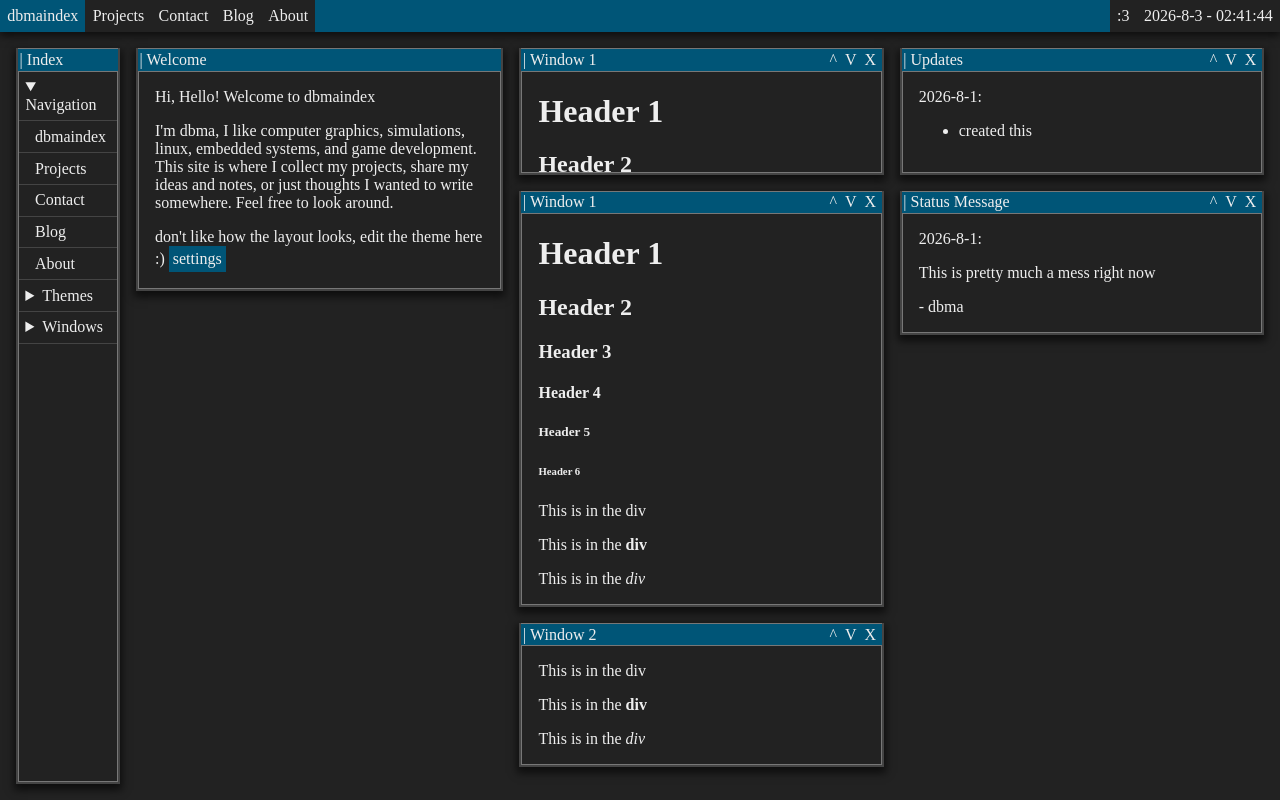
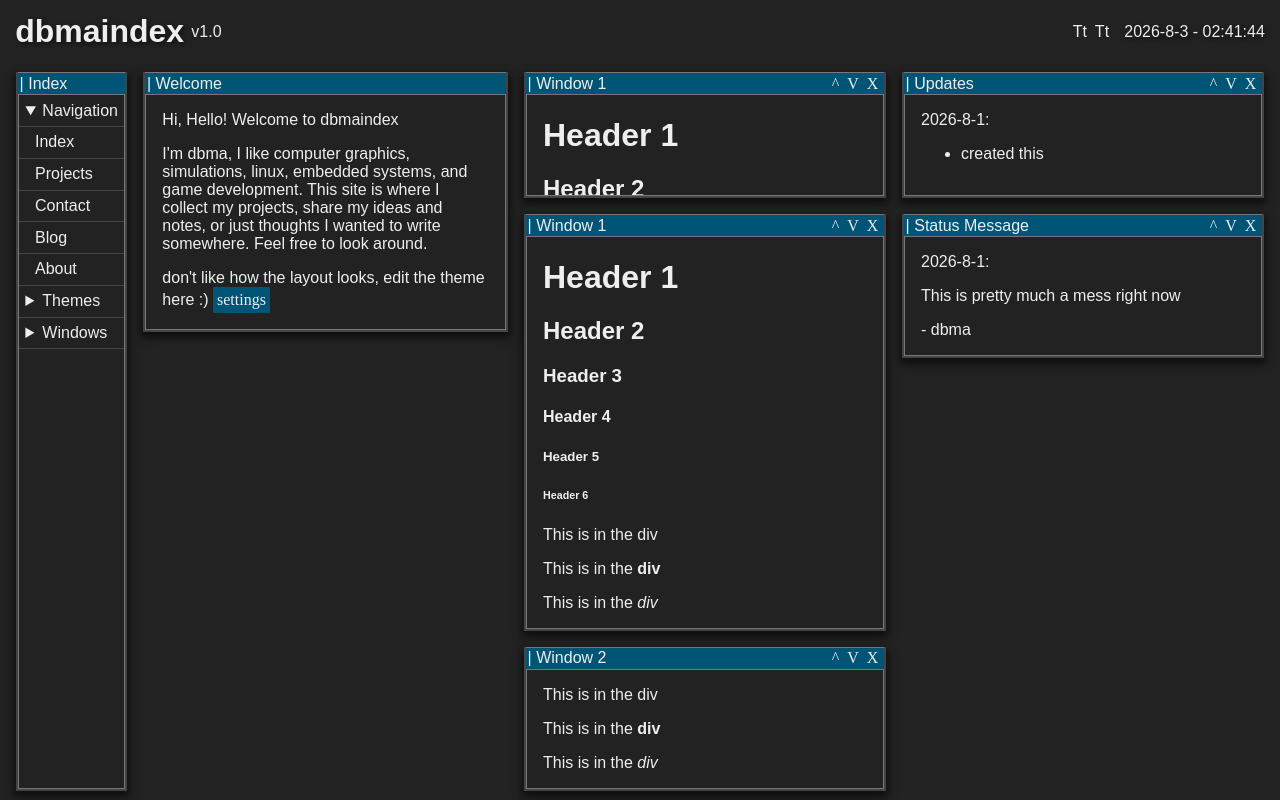
Before and after one commit to bmazx/dbmaindex, a plain HTML site: page index.html in a window 1280 px wide. Drawn offline with Linux system fonts and the light colour scheme; a web font is replaced by a local one.

Commit message:
remodify header

```diff
--- a/index.html
+++ b/index.html
@@ -11,24 +11,22 @@
 <body id="home">
 <div class="header">
     <div class="workspaces">
-        <a class="workspaces-sel" href="index.html">dbmaindex</a>
-        <a href="projects.html">Projects</a>
-        <a href="contact.html">Contact</a>
-        <a href="blog/blog.html">Blog</a>
-        <a href="about.html">About</a>
+        <h1><a href="index.html">dbmaindex</a></h1>
     </div>
     <div class="header-title">
+        v1.0
     </div>
     <div class="status">
-        <p id="date">status</p>
-        <a href="">:3</a>
+        <p id="date" class="status-time">date</p>
+        <div class="status-button" onclick="toggleFont()">Tt</div>
+        <div class="status-button" onclick="toggleFont()">Tt</div>
     </div>
 </div>
 <div class="viewport">
-    <window-box id="side-menu" class="side-menu" name="Index" btn="false" style="width:100px;">
+    <window-box id="side-menu" class="side-menu" name="Index" btn="false">
         <details open>
             <summary>Navigation</summary>
-            <a href="index.html">dbmaindex</a>
+            <a href="index.html">Index</a>
             <a href="projects.html">Projects</a>
             <a href="contact.html">Contact</a>
             <a href="blog/blog.html">Blog</a>
--- a/scripts.js
+++ b/scripts.js
@@ -96,6 +96,11 @@ class WindowBox extends HTMLElement {
 customElements.define("window-box", WindowBox);
 
 
+function toggleFont() {
+    document.body.classList.toggle("use-system-font");
+}
+
+
 // index ----------------------------------------
 
 const stack = document.getElementById("stack0");
@@ -130,7 +135,7 @@ function setTheme(theme) {
         root.classList.add(theme);
     }
 
-    localStorage.setItem("theme", theme);
+    sessionStorage.setItem("theme", theme);
 }
 
 
@@ -269,7 +274,7 @@ if (sideMenu) {
 }
 
 // local storage
-const savedTheme = localStorage.getItem("theme");
+const savedTheme = sessionStorage.getItem("theme");
 console.log(savedTheme);
 if (savedTheme) {
     setTheme(savedTheme);
--- a/styles.css
+++ b/styles.css
@@ -20,7 +20,7 @@
 }
 
 :root.smileos {
-    --bg-color: #222222;
+    --bg-color: #333333;
     --bg-color2: #0f0f0f;
     --win-idle: #0f0f0f;
     --fg-color: #aaaaaa;
@@ -39,7 +39,11 @@
 html, body {
     height: 100%;
     margin: 0;
-    font-family: proggyClean;
+    font-family: proggyClean, Arial, Helvetica, sans-serif;
+}
+
+body.use-system-font {
+    font-family: Arial, Helvetica, sans-serif;
 }
 
 body {
@@ -95,11 +99,13 @@ input[type=color] {
 }
 
 .header {
+    flex: 1;
     display: flex;
-    width: 100%;
+    height: 3rem;
+    margin: 0.5rem;
+    margin-bottom: 0;
     justify-content: space-between;
-    background-color: var(--bg-color);
-    box-shadow: 0 4px var(--shadow-blur) var(--shadow-color);
+    align-items: center;
 }
 
 .header p, .header a {
@@ -107,10 +113,8 @@ input[type=color] {
     color: var(--fg-color);
     margin: 0;
     padding: 0.45rem;
-}
-
-.header a:hover {
-    background-color: var(--bg-color2);
+    text-shadow: 2px 2px 4px #111111;
+    user-select: none;
 }
 
 .workspaces {
@@ -127,21 +131,32 @@ a.workspaces-sel:hover {
 
 .header-title {
     flex: 1;
-    background-color: var(--hi-color);
+    user-select: none;
 }
 
 .status {
     display: flex;
     flex-direction: row-reverse;
+    align-items: center;
+    gap: 8px;
+    user-select: none;
+}
+
+.status-time {
+    background-color: var(--bg-color);
+}
+
+.status-button {
+    background-color: var(--bg-color);
+    cursor: pointer;
 }
 
 .viewport {
-    padding: var(--outer-gap);
+    margin: var(--outer-gap);
     display: flex;
     flex-wrap: wrap;
     gap: var(--inner-gap);
     height: 100%;
-    overflow: auto;
     max-width: 2560px;
 }
 
@@ -278,7 +293,7 @@ window-box[hidden] {
     background-color: var(--bg-color2);
 }
 
-.side-menu details:open {
+.side-menu details:open > summary {
     background-color: var(--hi-color);
 }
 
@@ -315,7 +330,8 @@ window-box[hidden] {
         height: auto;
     }
 
-    .viewport {
+    .viewport,
+    .header {
         flex-direction: column;
     }
 
```
Also changed, not shown: about.html (+1 -1 lines), projects.html (+2 -2 lines), images/dbma.png.
